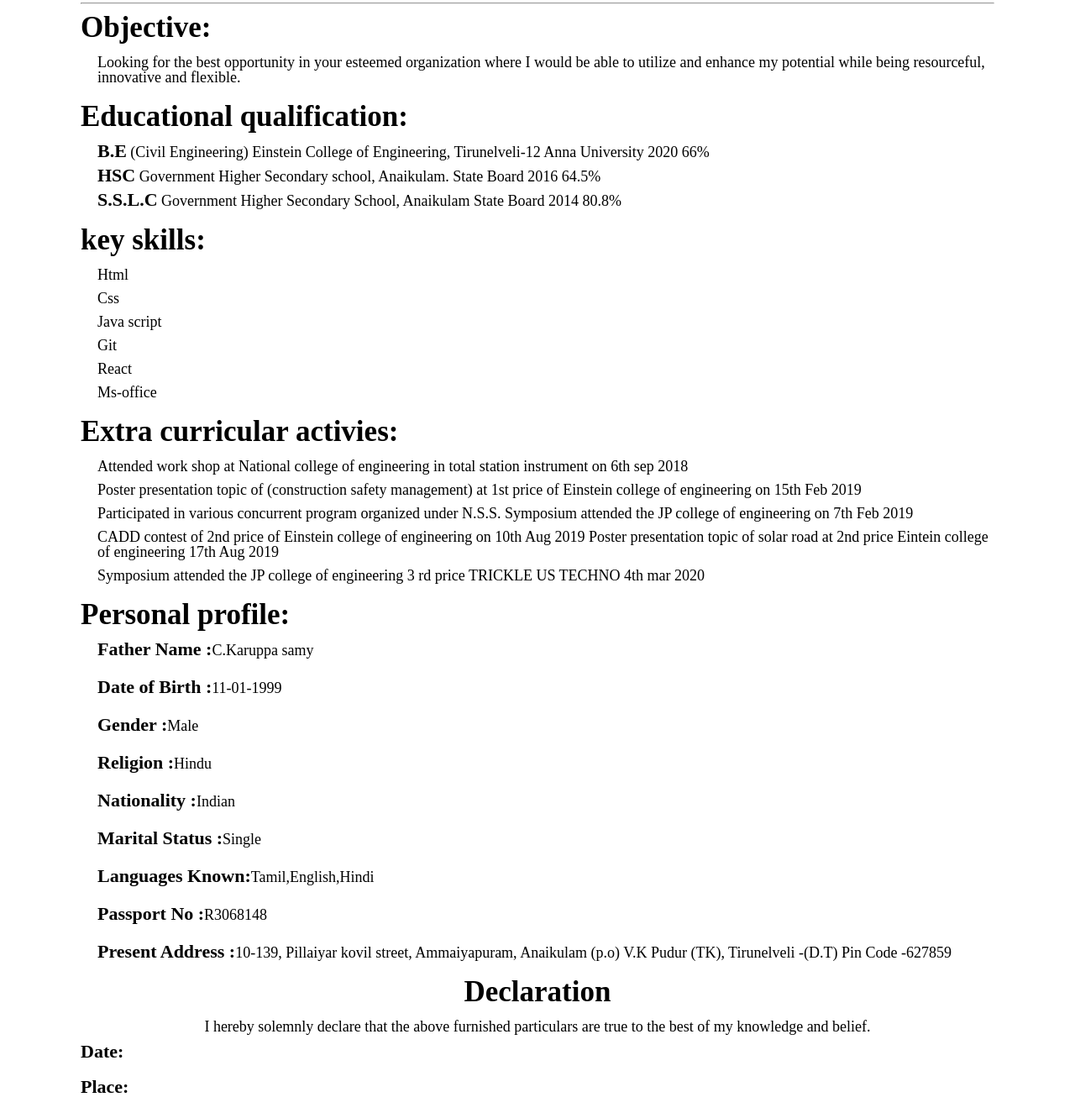
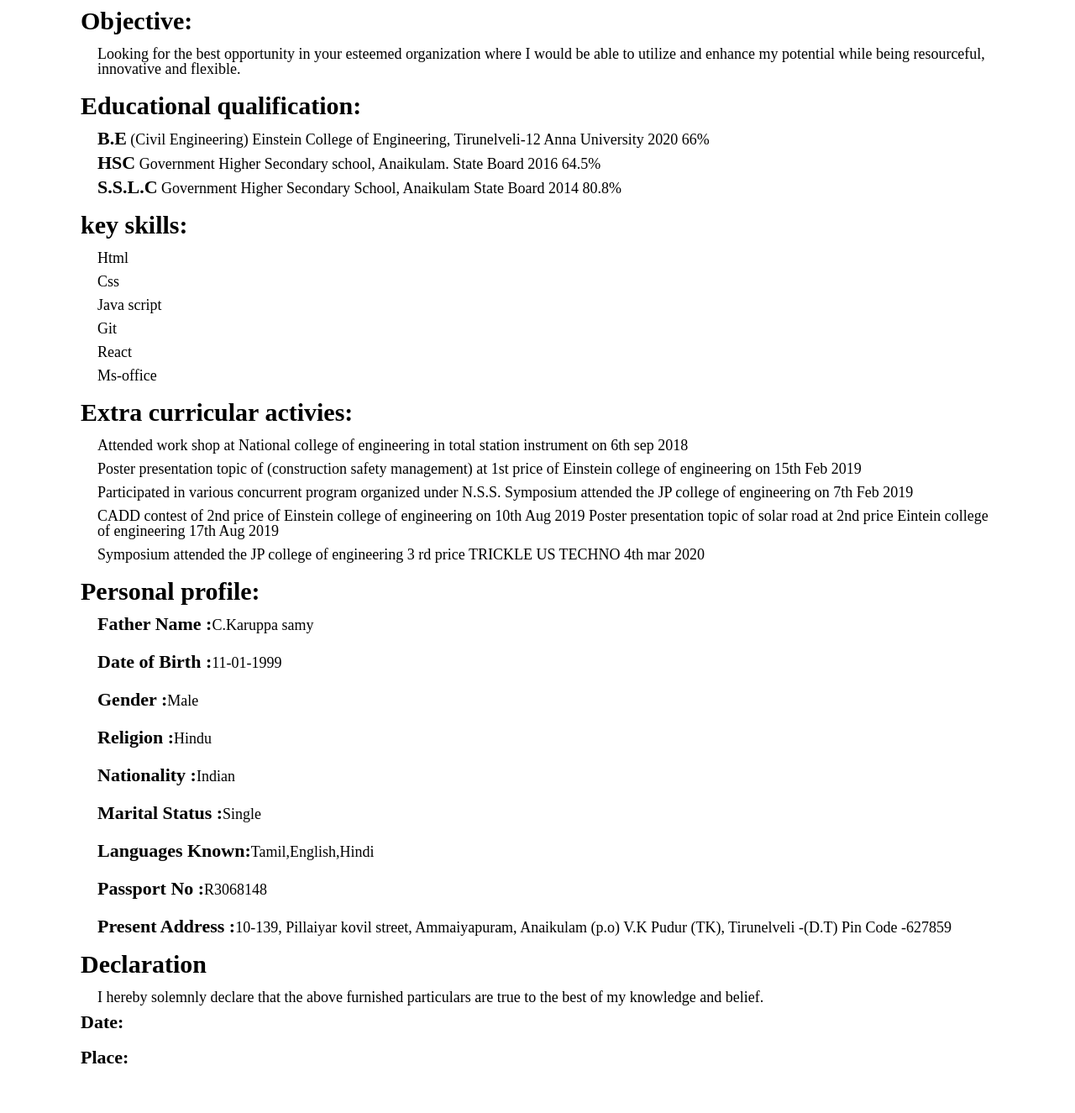
Before and after one commit to mugeshkumar11/responsive-resume, a plain HTML site: page index.html in a window 1280 px wide. Shown: the part 108-1433 px from the top of the page at 84% size. After the commit the page ends 1398 px from the top, so only its background shows below. Drawn offline with Linux system fonts and the light colour scheme.

Commit message:
add new file

```diff
--- a/css/main.css
+++ b/css/main.css
@@ -11,7 +11,7 @@
 .header h1{
 margin-top: 20px;
 margin-bottom: 10px;
-font-size: 28px;
+font-size: 25px;
 font-weight: 900;
 text-align: center;
 }
@@ -38,7 +38,7 @@ text-align: center;
     }
        .header h1{
        margin-top: 20px;
-       font-size: 35px;
+       font-size: 30px;
        font-weight: 900;
        text-align: center;
        }
@@ -66,7 +66,7 @@ text-align: center;
        margin-top: 20px;
        margin-bottom: 10px;
        text-align: center;
-       font-size: 40px;
+       font-size: 35px;
        font-weight: 900;
        }
        .header p{
@@ -90,7 +90,7 @@ text-align: center;
 
 }
 .objective h2{
-font-size: 23px;
+font-size: 20px;
 font-weight: 600;
 margin-top: 10px;
 margin-bottom: 15px;
@@ -108,7 +108,7 @@ margin-bottom: 15px;
         margin: auto;
     }
     .objective h2{
-        font-size: 28px;
+        font-size: 25px;
         font-weight: 600;
         margin-top: 10px;
         margin-bottom: 15px;
@@ -128,7 +128,7 @@ margin-bottom: 15px;
 
     }
     .objective h2{
-        font-size: 35px;
+        font-size: 30px;
         font-weight: 600;
         margin-top: 10px;
         margin-bottom: 15px;
@@ -149,7 +149,7 @@ margin-bottom: 15px;
 
 }
 .education h2{
-font-size: 23px;
+font-size: 20px;
 font-weight: 600;
 margin-top: 10px;
 margin-bottom: 15px;
@@ -171,7 +171,7 @@ margin-bottom: 15px;
         margin: auto;
     }
     .education h2{
-        font-size: 28px;
+        font-size: 25px;
         font-weight: 600;
         margin-top: 10px;
         margin-bottom: 15px;
@@ -195,7 +195,7 @@ margin-bottom: 15px;
 
     }
     .education h2{
-        font-size: 35px;
+        font-size: 30px;
         font-weight: 600;
         margin-top: 10px;
         margin-bottom: 15px;
@@ -219,7 +219,7 @@ margin-bottom: 15px;
 
 }
 .keyskils h2{
-font-size: 23px;
+font-size: 20px;
 font-weight: 600;
 margin-top: 10px;
 margin-bottom: 15px;
@@ -238,7 +238,7 @@ margin-bottom: 15px;
         margin: auto;
     }
     .keyskils h2{
-        font-size: 28px;
+        font-size: 25px;
         font-weight: 600;
         margin-top: 10px;
         margin-bottom: 15px;
@@ -259,7 +259,7 @@ margin-bottom: 15px;
 
     }
     .keyskils h2{
-        font-size: 35px;
+        font-size: 30px;
         font-weight: 600;
         margin-top: 10px;
         margin-bottom: 15px;
@@ -280,7 +280,7 @@ margin-bottom: 15px;
 
 }
 .activities h2{
-font-size: 23px;
+font-size: 20px;
 font-weight: 600;
 margin-top: 10px;
 margin-bottom: 15px;
@@ -299,7 +299,7 @@ margin-bottom: 15px;
         margin: auto;
     }
     .activities h2{
-        font-size: 28px;
+        font-size: 25px;
         font-weight: 600;
         margin-top: 10px;
         margin-bottom: 15px;
@@ -320,7 +320,7 @@ margin-bottom: 15px;
 
     }
     .activities h2{
-        font-size: 35px;
+        font-size: 30px;
         font-weight: 600;
         margin-top: 10px;
         margin-bottom: 15px;
@@ -341,7 +341,7 @@ margin-bottom: 15px;
 
 }
 .personal h2{
-font-size: 23px;
+font-size: 20px;
 font-weight: 600;
 margin-top: 10px;
 margin-bottom: 15px;
@@ -364,7 +364,7 @@ margin-bottom: 15px;
         margin: auto;
     }
     .personal h2{
-        font-size: 28px;
+        font-size: 25px;
         font-weight: 600;
         margin-top: 10px;
         margin-bottom: 15px;
@@ -389,7 +389,7 @@ margin-bottom: 15px;
 
     }
     .personal h2{
-        font-size: 35px;
+        font-size: 30px;
         font-weight: 600;
         margin-top: 10px;
         margin-bottom: 15px;
@@ -414,17 +414,17 @@ margin-bottom: 15px;
 
 }
 .footer h2{
-font-size: 23px;
+font-size: 20px;
 font-weight: 600;
 margin-top: 10px;
-text-align: center;
 margin-bottom: 15px;
 }
 .footer p{
     font-size: 14px;
     line-height: 18px;
     padding-bottom: 10px;
-    text-align: center;
+    margin-left: 20px;
+
 }
 .footer h3{
     font-weight: bolder;
@@ -439,17 +439,17 @@ margin-bottom: 15px;
         margin: auto;
     }
     .footer h2{
-        font-size: 28px;
+        font-size: 25px;
         font-weight: 600;
         margin-top: 10px;
-        text-align: center;
         margin-bottom: 15px;
         }
         .footer p{
             font-size: 16px;
             line-height: 18px;
             padding-bottom: 10px;
-            text-align: center;
+            margin-left: 20px;
+
         }
         .footer h3{
             font-weight: bolder;
@@ -466,17 +466,17 @@ margin-bottom: 15px;
 
     }
     .footer h2{
-        font-size: 35px;
+        font-size: 30px;
         font-weight: 600;
         margin-top: 10px;
-        text-align: center;
         margin-bottom: 15px;
         }
         .footer p{
             font-size: 18px;
             line-height: 18px;
             padding-bottom: 10px;
-           text-align: center;
+            margin-left: 20px;
+
         }
         .footer h3{
             font-weight: bolder;
```
